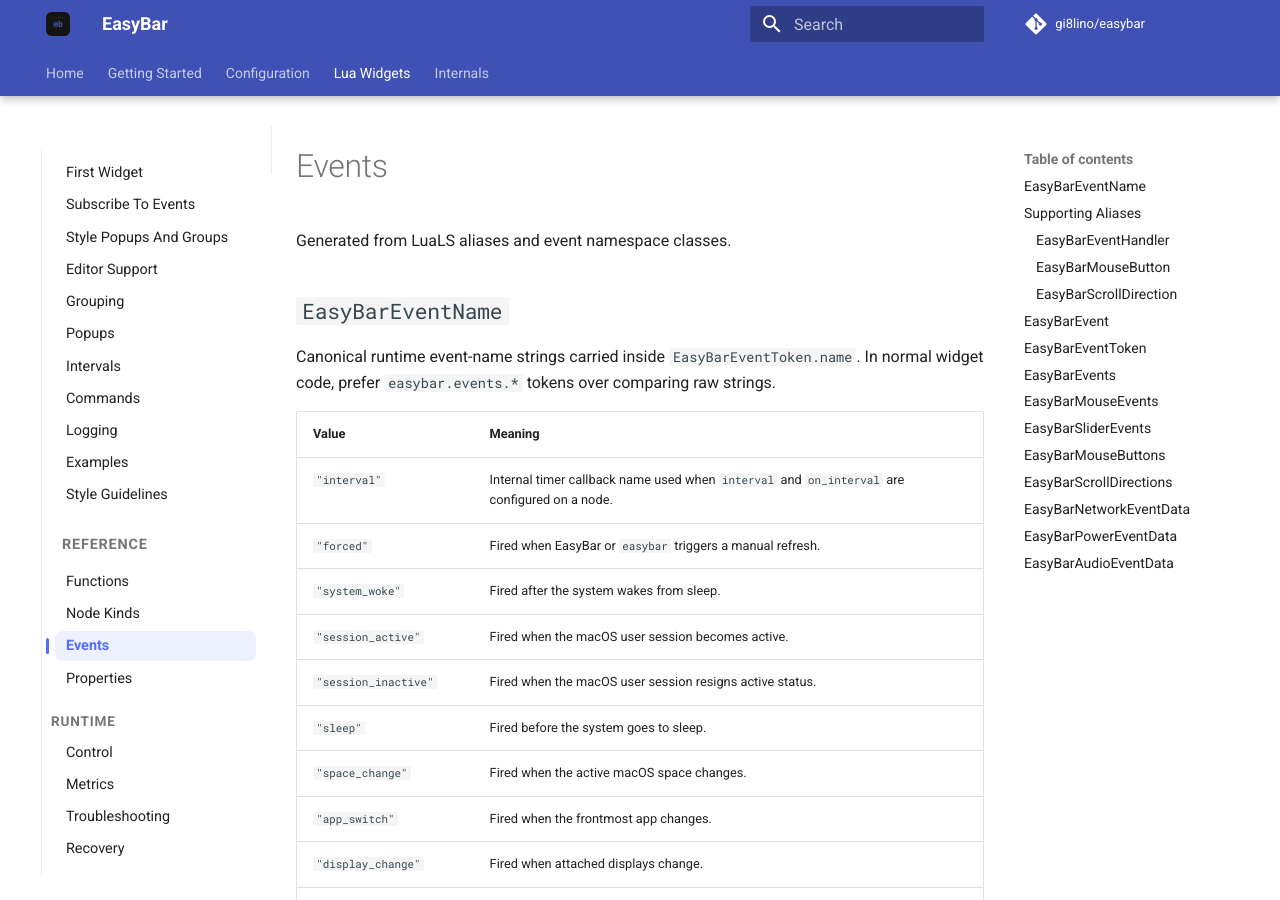
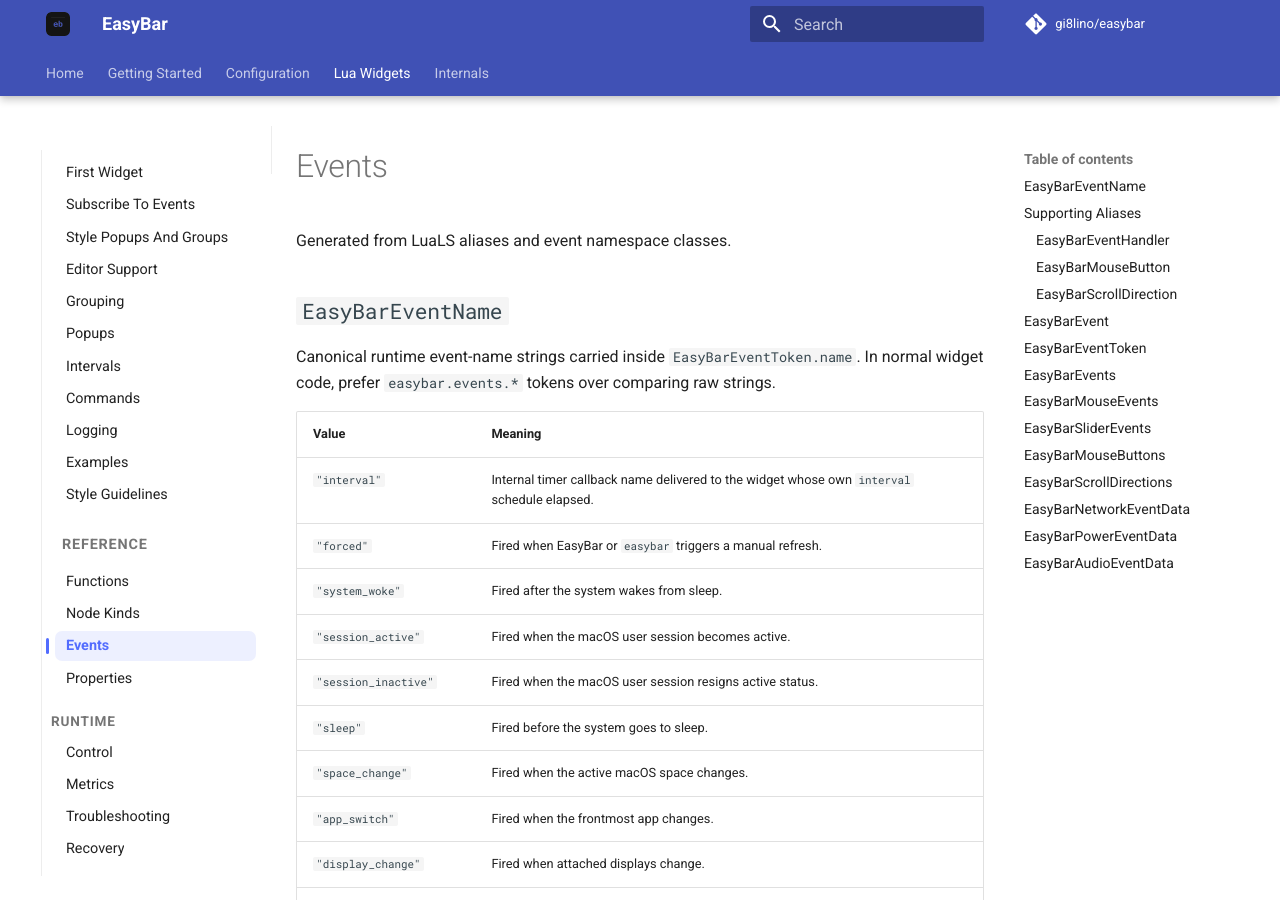
Before and after one commit to gi8lino/easybar, an MkDocs documentation site: the page built from docs/content/lua/reference/events.md, in a window 1280 px wide and 900 px high. Built offline with MkDocs 1.6.1 and Material for MkDocs 9.7.7, drawn with Linux system fonts in a browser that asks for light colours; comment, search, counter and statistics services are not loaded.

Commit message:
Clarify interval timing docs

```diff
--- a/docs/content/lua/reference/events.md
+++ b/docs/content/lua/reference/events.md
@@ -14,7 +14,7 @@
 
 | Value | Meaning |
 | ----- | ------- |
-| `"interval"` | Internal timer callback name used when `interval` and `on_interval` are configured on a node. |
+| `"interval"` | Internal timer callback name delivered to the widget whose own `interval` schedule elapsed. |
 | `"forced"` | Fired when EasyBar or `easybar` triggers a manual refresh. |
 | `"system_woke"` | Fired after the system wakes from sleep. |
 | `"session_active"` | Fired when the macOS user session becomes active. |
```
Also changed, not shown: docs/content/lua/guides/first-widget.md (+1 -1 lines), docs/content/lua/reference/functions.md (+1 -1 lines), docs/content/lua/reference/properties.md (+1 -1 lines), 4 other files.
